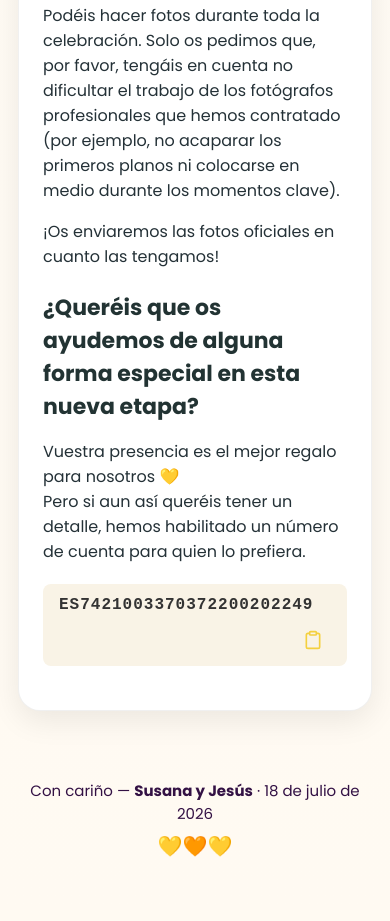
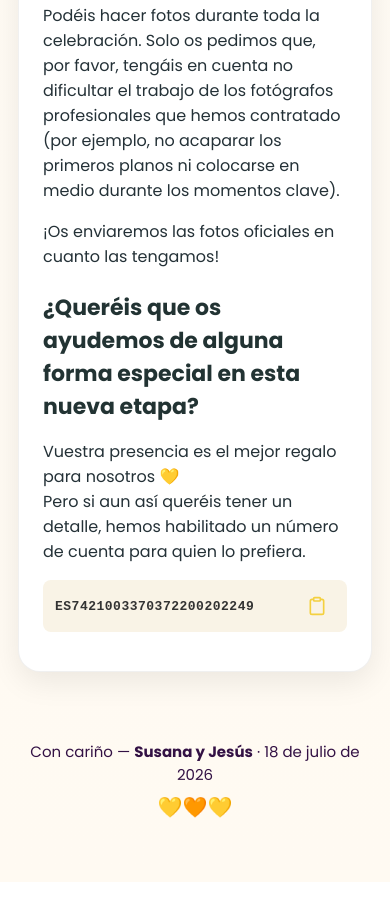
Before and after one commit to susana-jesus/boda, a plain HTML site: page index.html in a window 390 px wide. Shown: the part 7449-8370 px from the top of the page. After the commit the page ends 8331 px from the top, so only its background shows below. Drawn offline with nearby package versions, Linux system fonts and the light colour scheme.

Commit message:
Add responsive styles for IBAN container and button

```diff
--- a/index.html
+++ b/index.html
@@ -878,6 +878,30 @@ a:focus-visible, .btn:focus-visible, .hamburger:focus-visible{
 .copy-btn {
   flex-shrink: 0;
 }
+    @media (max-width: 480px) {
+  .iban-container {
+    display: flex;
+    flex-direction: row;
+    align-items: center;
+    gap: 10px;
+    padding: 12px 12px;
+    font-size: 13px;
+    margin: 15px 0;
+    width: 100%;
+    flex-wrap: nowrap;
+  }
+
+  .iban-number {
+    letter-spacing: 0.5px;
+    word-break: break-word;
+    flex-shrink: 1;
+    min-width: 0;
+  }
+
+  .copy-btn {
+    flex-shrink: 0;
+  }
+}
   </style>
 
 </head>
```
